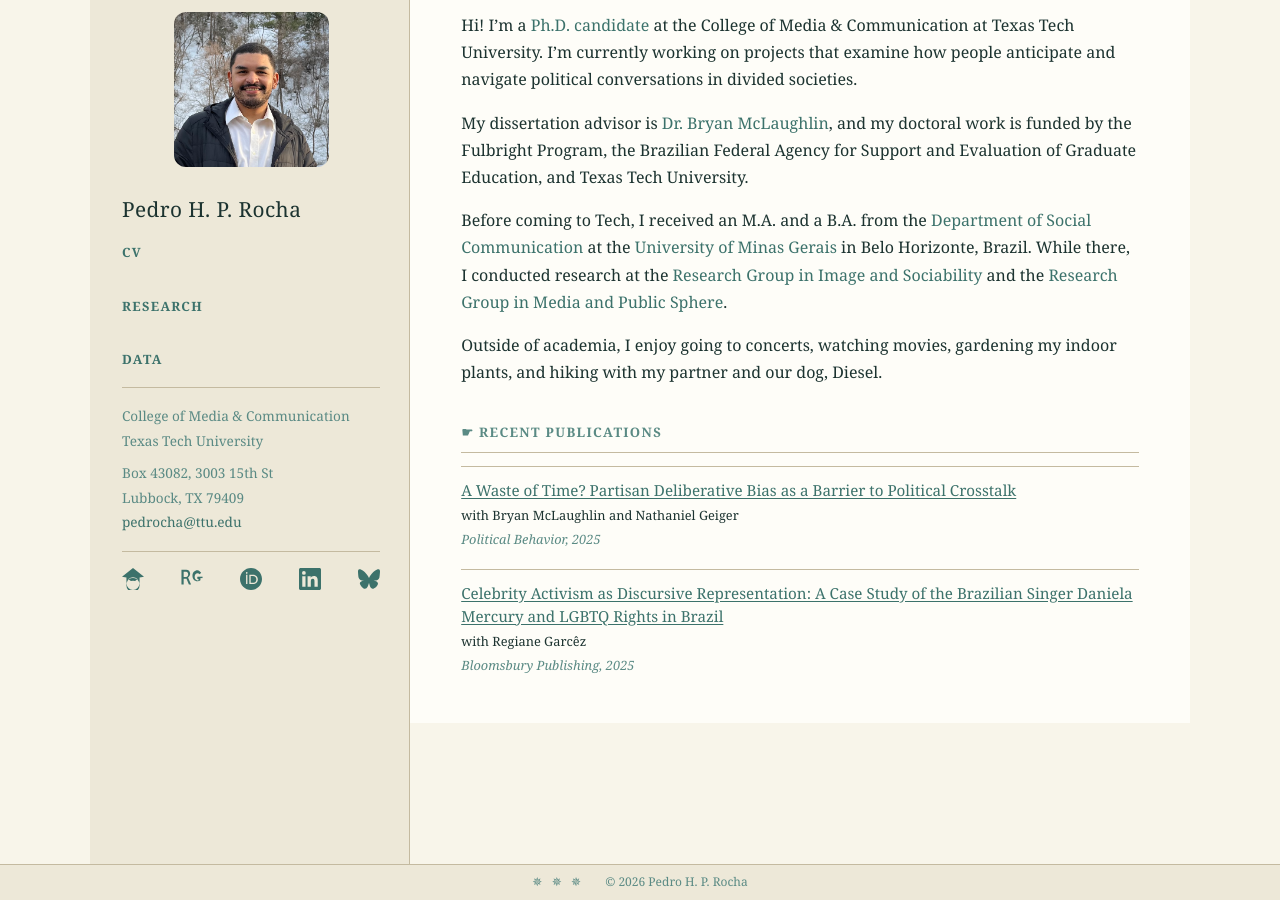
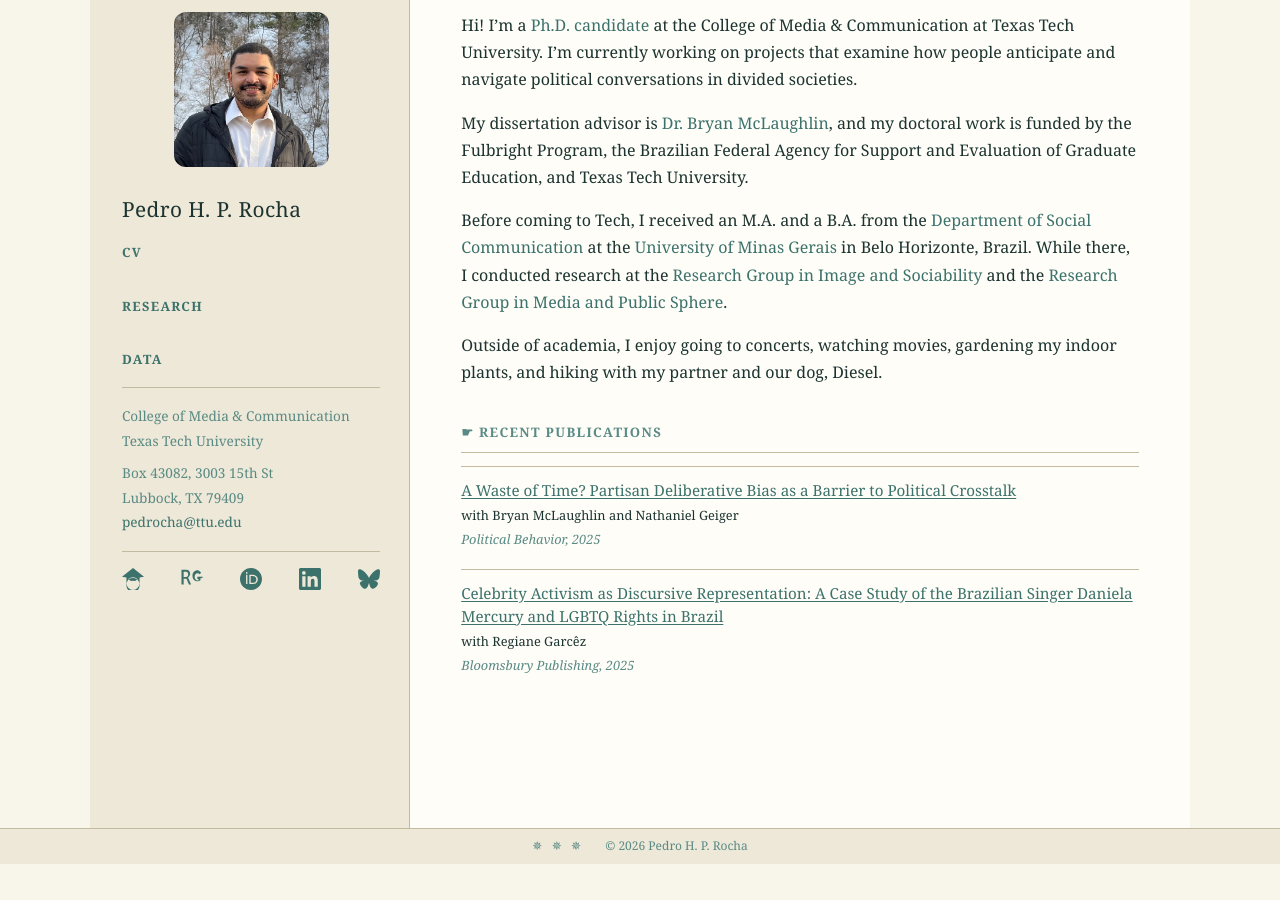
Before and after one commit to pedrohprocha/pedrohprocha.github.io, a Jekyll site: the page built from index.md, in a window 1280 px wide and 900 px high, scrolled down 36 px. Built offline with Jekyll 4.4.1, drawn with Linux system fonts in a browser that asks for light colours; some web fonts are replaced; after the commit the page ends 900 px from its top, so only the background shows below that.

Commit message:
Sidebar height adapts to main content instead of fixed 100vh
Remove position:sticky, height:100vh, overflow-y:auto from sidebar.
Set align-items:stretch on site-wrapper so sidebar fills the height
of whichever column is taller.

Co-Authored-By: Claude Sonnet 4.6 <noreply@anthropic.com>

```diff
--- a/assets/css/main.css
+++ b/assets/css/main.css
@@ -297,7 +297,7 @@ h3 {
     width: 100%;
     margin: 0 auto;
     padding: 0;
-    align-items: flex-start;
+    align-items: stretch;
     gap: 0;
 }
 
@@ -308,10 +308,6 @@ h3 {
     padding: 3rem 1.8rem 2rem 2rem;
     background: var(--sidebar-bg);
     border-right: 1px solid var(--border);
-    position: sticky;
-    top: 0;
-    height: 100vh;
-    overflow-y: auto;
     display: flex;
     flex-direction: column;
     justify-content: flex-start;
```
